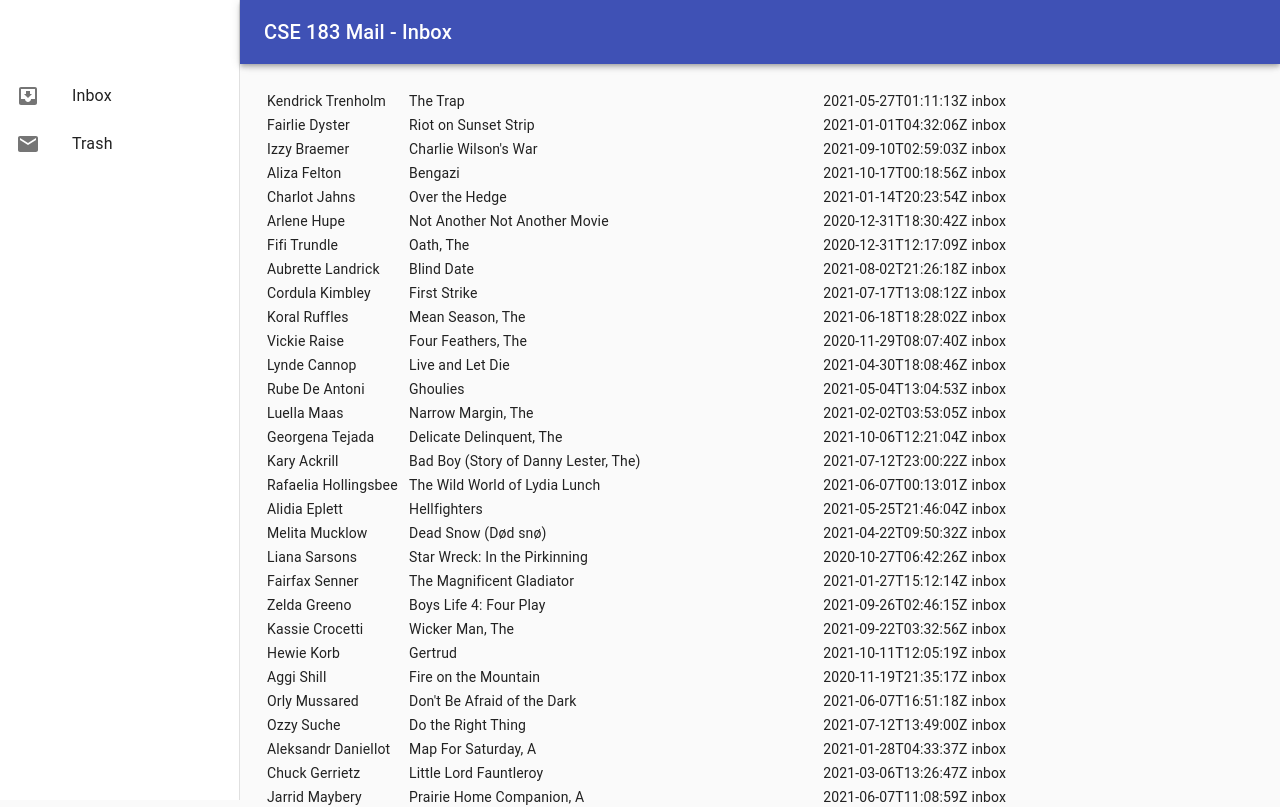
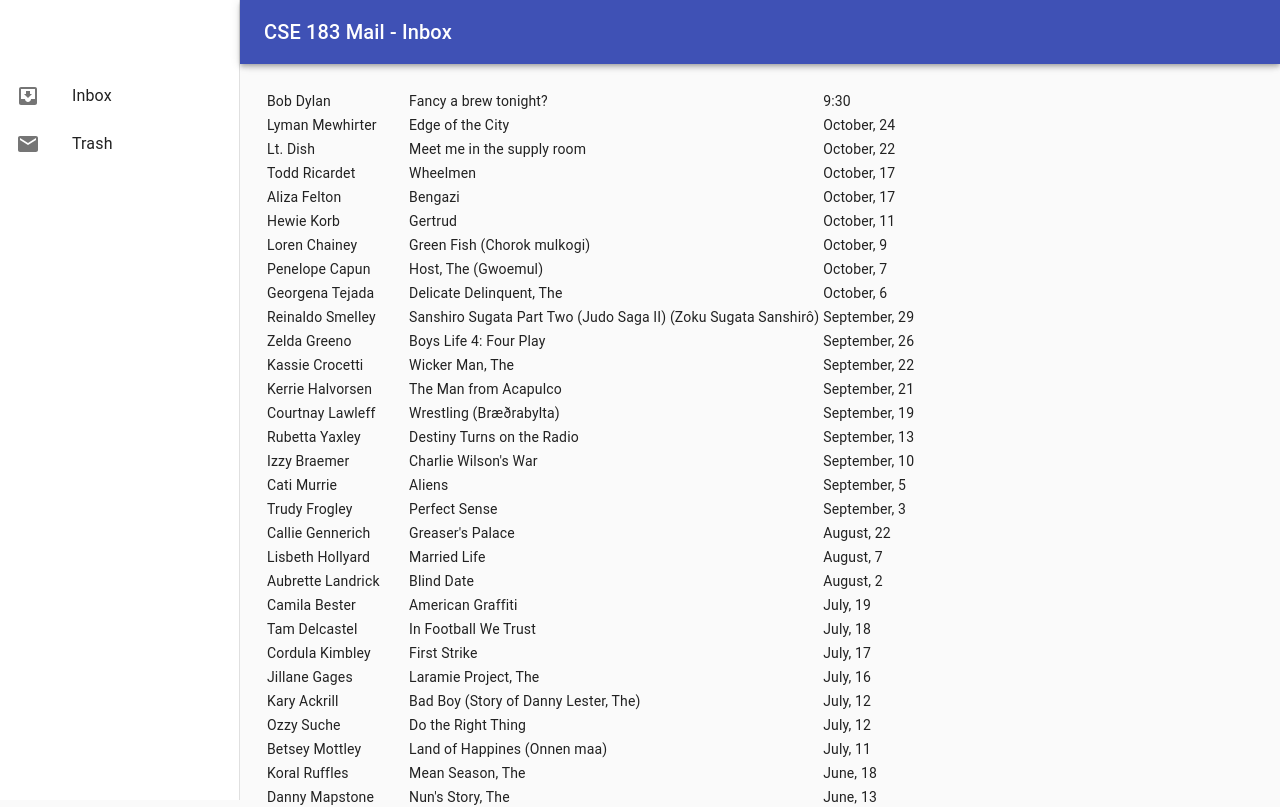
Before and after one commit to joeymtn/assignment-5, a React (Create React App) app: page / in a window 1280 px wide. Shown: the top 807 px of the page. Built offline with nearby package versions, Linux system fonts and the light colour scheme; the HTML template or start-up script is replaced by a standard one.

Commit message:
implemented date functionality

```diff
--- a/src/App.js
+++ b/src/App.js
@@ -1,113 +1,29 @@
-import React, {useState} from 'react';
+import React from 'react';
 import PropTypes from 'prop-types';
-import CssBaseline from '@material-ui/core/CssBaseline';
-import Drawer from '@material-ui/core/Drawer';
-// import {useStyles} from './useStyles';
-import EmailList from './EmailList';
-import MailboxList from './MailboxList';
-import TitleBar from './TitleBar';
-import mailContext from './mailContext';
-import {makeStyles, useTheme} from '@material-ui/core/styles';
-const drawerWidth = 240;
-const useStyles = makeStyles((theme) => ({
-  root: {
-    display: 'flex',
-  },
-  drawer: {
-    zIndex: 10,
-    [theme.breakpoints.up('sm')]: {
-      width: drawerWidth,
-      flexShrink: 0,
-    },
-  },
-  appBar: {
-    zIndex: 10000,
-    [theme.breakpoints.up('sm')]: {
-      width: `calc(100% - ${drawerWidth}px)`,
-      marginLeft: drawerWidth,
-    },
-  },
-  menuButton: {
-    marginRight: theme.spacing(2),
-    [theme.breakpoints.up('sm')]: {
-      display: 'none',
-    },
-  },
-  // necessary for content to be below app bar
-  toolbar: theme.mixins.toolbar,
-  drawerPaper: {
-    width: drawerWidth,
-  },
-  content: {
-    flexGrow: 1,
-    padding: theme.spacing(3),
-  },
-}));
+import Content from './Content';
+import ResponsiveLayout from './ResponsiveLayout';
+
+const defaultStyles = 'default';
+const narrowStyles = 'narrow';
+
 /**
  *
- * @param {*} props
- * @return {*} obj
+ * @return {*}
  */
-function App(props) {
-  const {window} = props;
-  const classes = useStyles();
-  const theme = useTheme();
-  const [mobileOpen, setMobileOpen] = useState(false);
-  const [mailbox, setMailBox] = useState('Inbox');
-  const handleDrawerToggle = () => {
-    setMobileOpen(!mobileOpen);
-  };
-  const container = window !== undefined ? () =>
-    window().document.body : undefined;
-  const obj = {
-    mailbox,
-    setMailBox,
-    classes,
-    mobileOpen,
-    setMobileOpen,
-    handleDrawerToggle,
-  };
+function App() {
+  return (
+    <ResponsiveLayout
+      renderDefault={() => (
 
-  return (
-    <div className={classes.root}>
-      <CssBaseline />
-      <mailContext.Provider value ={obj}>
-        <TitleBar/>
-        <nav className={classes.drawer} aria-label="mailbox folders">
-          {/* The implementation can be swapped with
-        js to avoid SEO duplication of links. */}
-            <Drawer
-              container={container}
-              variant="temporary"
-              anchor={theme.direction === 'rtl' ? 'right' : 'left'}
-              open={mobileOpen}
-              onClose={handleDrawerToggle}
-              classes={{
-                paper: classes.drawerPaper,
-              }}
-              ModalProps={{
-                keepMounted: true, // Better open performance on mobile.
-              }}
-            > <MailboxList/>
-            </Drawer>
-            <Drawer
-              classes={{
-                paper: classes.drawerPaper,
-              }}
-              variant="persistent"
-              open
-            >
-              <MailboxList/>
-            </Drawer>
-        </nav>
-        <main className={classes.content}>
-          <div className={classes.toolbar} />
-          <EmailList/>
-        </main>
-      </mailContext.Provider>
-    </div>
+        <Content styles={defaultStyles} />
+      )}
+      renderNarrow={() => (
+        <Content styles={narrowStyles} />
+      )}
+    />
   );
 }
+
 App.propTypes = {
   /**
    * Injected by the documentation to work in an iframe.
@@ -115,4 +31,5 @@ App.propTypes = {
    */
   window: PropTypes.func,
 };
+
 export default App;
--- a/src/Content.js
+++ b/src/Content.js
@@ -0,0 +1,110 @@
+import React, {useState} from 'react';
+import CssBaseline from '@material-ui/core/CssBaseline';
+import Drawer from '@material-ui/core/Drawer';
+import EmailList from './EmailList';
+import MailboxList from './MailboxList';
+import TitleBar from './TitleBar';
+import mailContext from './mailContext';
+import {makeStyles, useTheme} from '@material-ui/core/styles';
+const drawerWidth = 240;
+const useStyles = makeStyles((theme) => ({
+  root: {
+    display: 'flex',
+  },
+  drawer: {
+    zIndex: 10,
+    [theme.breakpoints.up('sm')]: {
+      width: drawerWidth,
+      flexShrink: 0,
+    },
+  },
+  appBar: {
+    zIndex: 10000,
+    [theme.breakpoints.up('sm')]: {
+      width: `calc(100% - ${drawerWidth}px)`,
+      marginLeft: drawerWidth,
+    },
+  },
+  menuButton: {
+    marginRight: theme.spacing(2),
+    [theme.breakpoints.up('sm')]: {
+      display: 'none',
+    },
+  },
+  // necessary for content to be below app bar
+  toolbar: theme.mixins.toolbar,
+  drawerPaper: {
+    width: drawerWidth,
+  },
+  content: {
+    flexGrow: 1,
+    padding: theme.spacing(3),
+  },
+}));
+/**
+ *
+ * @param {*} props
+ * @return {*} obj
+ */
+function Content(props) {
+  const {window, styles} = props;
+  console.log(styles);
+  const classes = useStyles();
+  const theme = useTheme();
+  const [mobileOpen, setMobileOpen] = useState(false);
+  const [mailbox, setMailBox] = useState('Inbox');
+  const handleDrawerToggle = () => {
+    setMobileOpen(!mobileOpen);
+  };
+  const container = window !== undefined ? () =>
+    window().document.body : undefined;
+  const obj = {
+    mailbox,
+    setMailBox,
+    classes,
+    mobileOpen,
+    setMobileOpen,
+    handleDrawerToggle,
+  };
+  return (
+    <div className={classes.root}>
+      <CssBaseline />
+      <mailContext.Provider value ={obj}>
+        <TitleBar/>
+        <nav className={classes.drawer} aria-label="mailbox folders">
+          {/* The implementation can be swapped with
+        js to avoid SEO duplication of links. */}
+          <Drawer
+            container={container}
+            variant="temporary"
+            anchor={theme.direction === 'rtl' ? 'right' : 'left'}
+            open={mobileOpen}
+            onClose={handleDrawerToggle}
+            classes={{
+              paper: classes.drawerPaper,
+            }}
+            ModalProps={{
+              keepMounted: true, // Better open performance on mobile.
+            }}
+          > <MailboxList/>
+          </Drawer>
+          <Drawer
+            classes={{
+              paper: classes.drawerPaper,
+            }}
+            variant="persistent"
+            open
+          >
+            <MailboxList/>
+          </Drawer>
+        </nav>
+        <main className={classes.content}>
+          <div className={classes.toolbar} />
+          <EmailList/>
+        </main>
+      </mailContext.Provider>
+    </div>
+  );
+}
+
+export default Content;
--- a/src/EmailList.js
+++ b/src/EmailList.js
@@ -3,7 +3,26 @@ import loader from './data/loader';
 import emails from './data/emails.json';
 import mailContext from './mailContext';
 loader(); // do not remove this!
-
+// https://attacomsian.com/blog/check-if-date-is-today-javascript
+const isToday = (date) => {
+  const today = new Date();
+  return date.getDate() === today.getDate() &&
+      date.getMonth() === today.getMonth() &&
+      date.getFullYear() === today.getFullYear();
+};
+const dateFormatter = (date) => {
+  const d = new Date(date);
+  const cToday = new Date();
+  cToday.setMonth(-12);
+  if (isToday(d)) {
+    return `${d.getHours()}:${d.getMinutes()}`;
+  } else if (d.getTime() > cToday.getTime()) {
+    return `${d.toLocaleString('default', {month: 'long'})}, ${d.getDate()}`;
+  } else {
+    return `${d.getFullYear()}`;
+  }
+};
+// https://stackoverflow.com/questions/10123953/how-to-sort-an-object-array-by-date-property
 /**
  * Simple component with no state.
  *
@@ -18,15 +37,19 @@ function EmailList() {
       {({mailbox}) => (
         <table>
           <tbody>
-            {emails.filter((email) => email.mailbox === mailbox.toLowerCase())
-              .map((email) => (
-                <tr key={email.id}>
-                  <td>{email.from.name}</td>
-                  <td>{email.subject}</td>
-                  <td>{email.received}</td>
-                  <td>{email.mailbox}</td>
-                </tr>
-              ))}
+            {emails.filter((email) =>
+              email.mailbox === mailbox.toLowerCase()).sort(
+              function(a, b) {
+                return new Date(b.received) - new Date(a.received);
+              },
+            ).map((email) => (
+              <tr key={email.id}>
+                <td>{email.from.name}</td>
+                <td>{email.subject}</td>
+                <td>{dateFormatter(email.received)}</td>
+                {/* <td>{email.mailbox}</td> */}
+              </tr>
+            ))}
           </tbody>
         </table>
       )}
--- a/src/ResponsiveLayout.js
+++ b/src/ResponsiveLayout.js
@@ -1,9 +1,10 @@
-import { useDimensions } from "./DimensionProvider";
+// import {useDimensions} from './DimensionProvider';
 
-const ResponsiveLayout = ({ breakPoint  = 414, renderNarrow, renderDefault}) => {
-    const {width} = useDimensions()
-    return width > breakPoint ? renderDefault() : renderNarrow()
-}
+const ResponsiveLayout = ({breakPoint = 414, renderNarrow, renderDefault}) => {
+  // const width = useDimensions();
+  const width = 500;
+  return width > breakPoint ? renderDefault() : renderNarrow();
+};
 
 
-export default ResponsiveLayout
+export default ResponsiveLayout;
```
Also changed, not shown: src/DimensionProvider.js (+15 -14 lines), src/mailboxList.js (line endings or trailing spaces).
